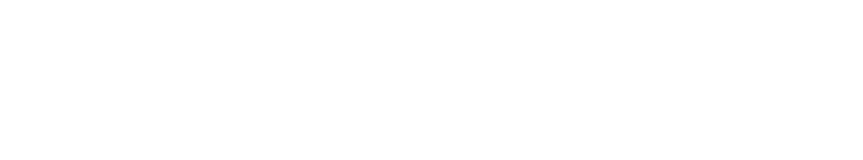
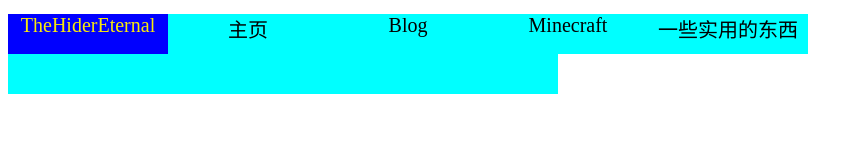
Before and after one commit to OMGihavenoname/guthub.io, a plain HTML site: page index.html in a window 1280 px wide. Shown: the whole page, without its empty margins (0-863 px from the left). Drawn offline with Linux system fonts and the light colour scheme.

Commit message:
Update index.html

```diff
--- a/index.html
+++ b/index.html
@@ -1,7 +1,55 @@
-<html>
-  <head>
-    <title>
-      hhhh
-    </title>
-  </head>
+<!DOCTYPE html>
+<html lang="CH">
+    <head>
+        <meta charset="UTF-8">
+        <title>
+            LJQ's Blog
+        </title>
+        <style type="text/css">
+            #l1
+            {
+                float: left;
+            }
+            #a1
+            {
+                font-size: 20px;
+                display: block;width: 160px;
+                text-align: center;
+                height: 40px;
+                background-color: aqua;
+            }
+            #l2:hover
+            {
+                background-color: rgb(6, 49, 241);
+            }
+        </style>
+        <script>
+            function l11()
+            {
+                alert("hhh");
+            }
+        </script>
+    </head>
+    <body>
+        <ul style="list-style-type:none;margin:0;padding:0;padding-top:6px;padding-bottom: 6px;">
+            <li id="l1">
+                <a id="a1" style="background-color: blue;color: rgb(250, 234, 10);">TheHiderEternal</a>
+            </li>
+            <li id="l1" id="l2" onclick="l11()">
+                <a id="a1" >主页</a>
+            </li>
+            <li id="l1" id="l2">
+                <a id="a1" >Blog</a>
+            </li>
+            <li id="l1" id="l2">
+                <a id="a1" >Minecraft</a>
+            </li>
+            <li id="l1" id="l2">
+                <a id="a1" >一些实用的东西</a>
+            </li>
+            <li id="l1">
+                <div style="background-color: aqua;width: 550px;height: 40px;"></div>
+            </li>
+        </ul>
+    </body>
 </html>
```
